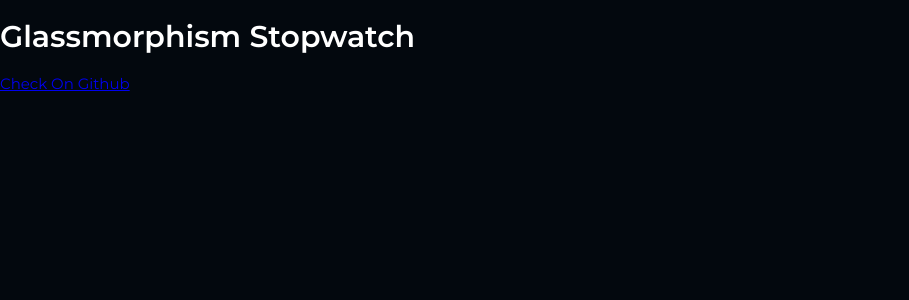
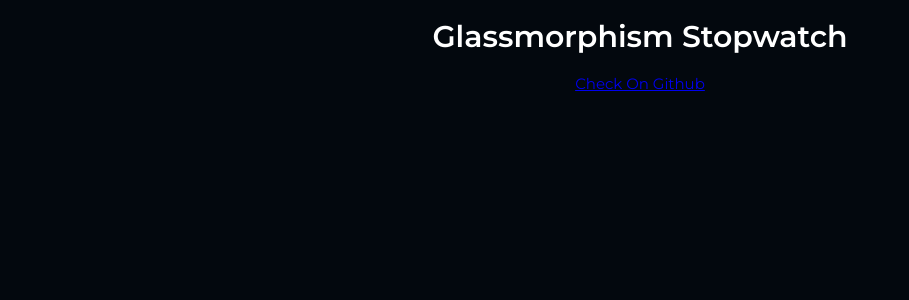
Before and after one commit to nat-davydova/glassmorphism-stopwatch, a React (Vite) app: page / in a window 1280 px wide. Shown: the top 300 px of the page, without its empty margins (0-909 px from the left). Built offline with nearby package versions, Linux system fonts and the light colour scheme.

Commit message:
feat: add header styles

```diff
--- /dev/null
+++ b/src/components/DemoHeader/DemoHeader.module.css
@@ -0,0 +1,5 @@
+.header {
+    max-width: 500px;
+    margin: auto;
+    text-align: center;
+}
--- a/src/components/DemoHeader/DemoHeader.tsx
+++ b/src/components/DemoHeader/DemoHeader.tsx
@@ -1,6 +1,8 @@
+import styles from "./DemoHeader.module.css";
+
 export function DemoHeader() {
   return (
-    <header className="header">
+    <header className={styles.header}>
       <h1 className="header__title">Glassmorphism Stopwatch</h1>
       <div className="header__btns">
         <a
```
